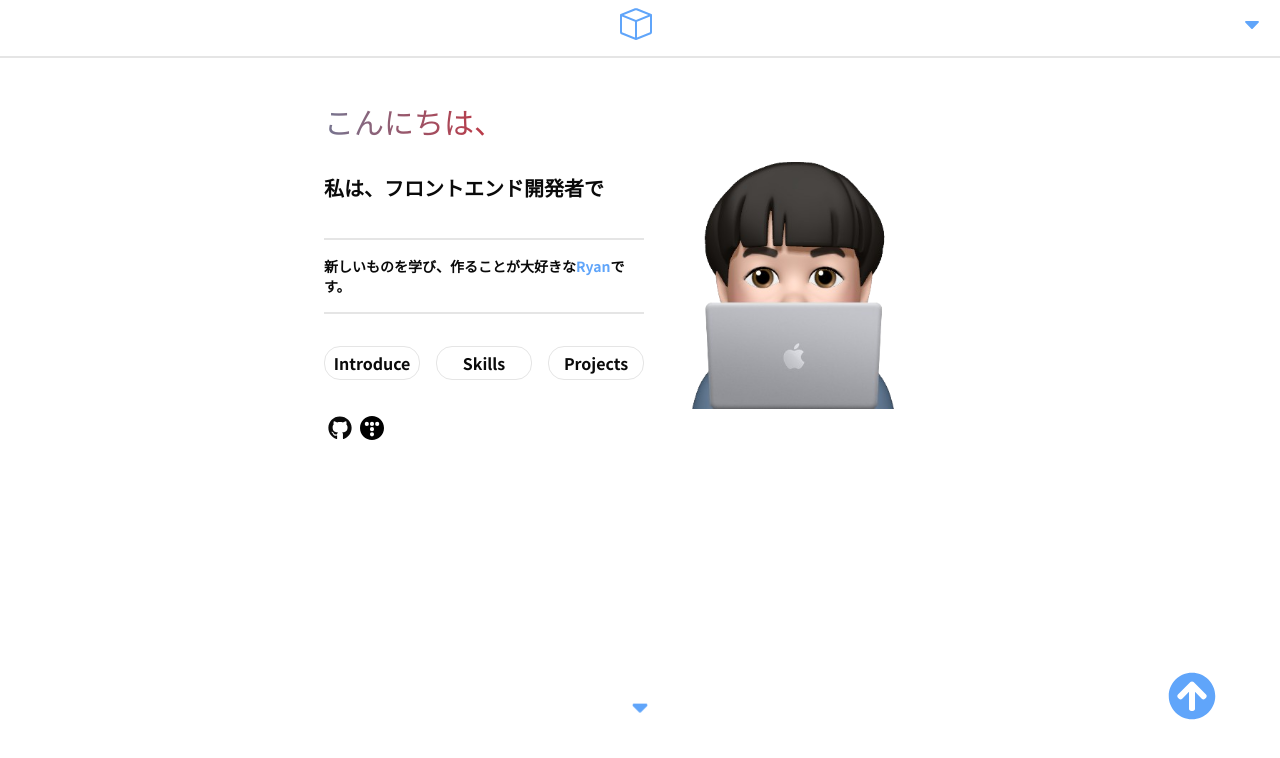
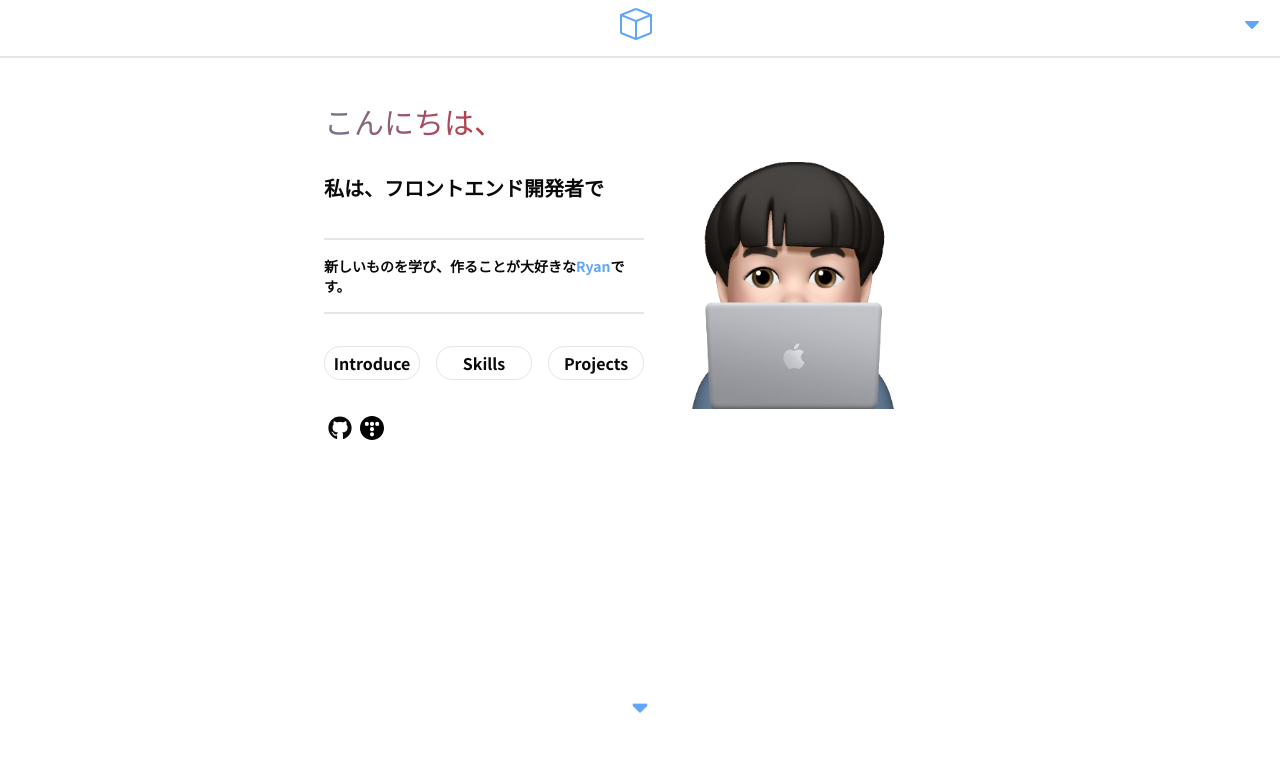
Before and after one commit to mediumryan/portfolio, a Next.js app: page / in a window 1280 px wide. Shown: the top 758 px of the page. Built offline with nearby package versions, Linux system fonts and the light colour scheme; a web font is replaced by a local one.

Commit message:
[Update] 일정 스크롤 이상일 경우만 GoToTop 버튼 활성화

```diff
--- a/src/components/GoTop.tsx
+++ b/src/components/GoTop.tsx
@@ -1,15 +1,34 @@
 'use client';
 
-import React from 'react';
+import React, { useEffect, useState } from 'react';
 import { FaArrowCircleUp } from 'react-icons/fa';
 
 export default function GoTop() {
+  const [isVisible, setIsVisible] = useState(false);
+
+  const handleScroll = () => {
+    if (window.scrollY > 100) {
+      setIsVisible(true);
+    } else {
+      setIsVisible(false);
+    }
+  };
+
+  useEffect(() => {
+    window.addEventListener('scroll', handleScroll);
+    return () => window.removeEventListener('scroll', handleScroll);
+  }, []);
+
   const goToTop = () => {
     window.scrollTo({ top: 0, left: 0, behavior: 'smooth' });
   };
 
   return (
-    <div className="fixed bottom-[5%] md:bottom-[10%] right-[5%] cursor-pointer">
+    <div
+      className={`fixed bottom-[5%] md:bottom-[10%] right-[5%] cursor-pointer duration-500 origin-center ${
+        isVisible ? 'scale-100' : 'scale-0'
+      }`}
+    >
       <FaArrowCircleUp
         onClick={goToTop}
         className="w-10 h-10 md:w-12 md:h-12 text-blue-400 hover:text-blue-600 duration-300"
```
